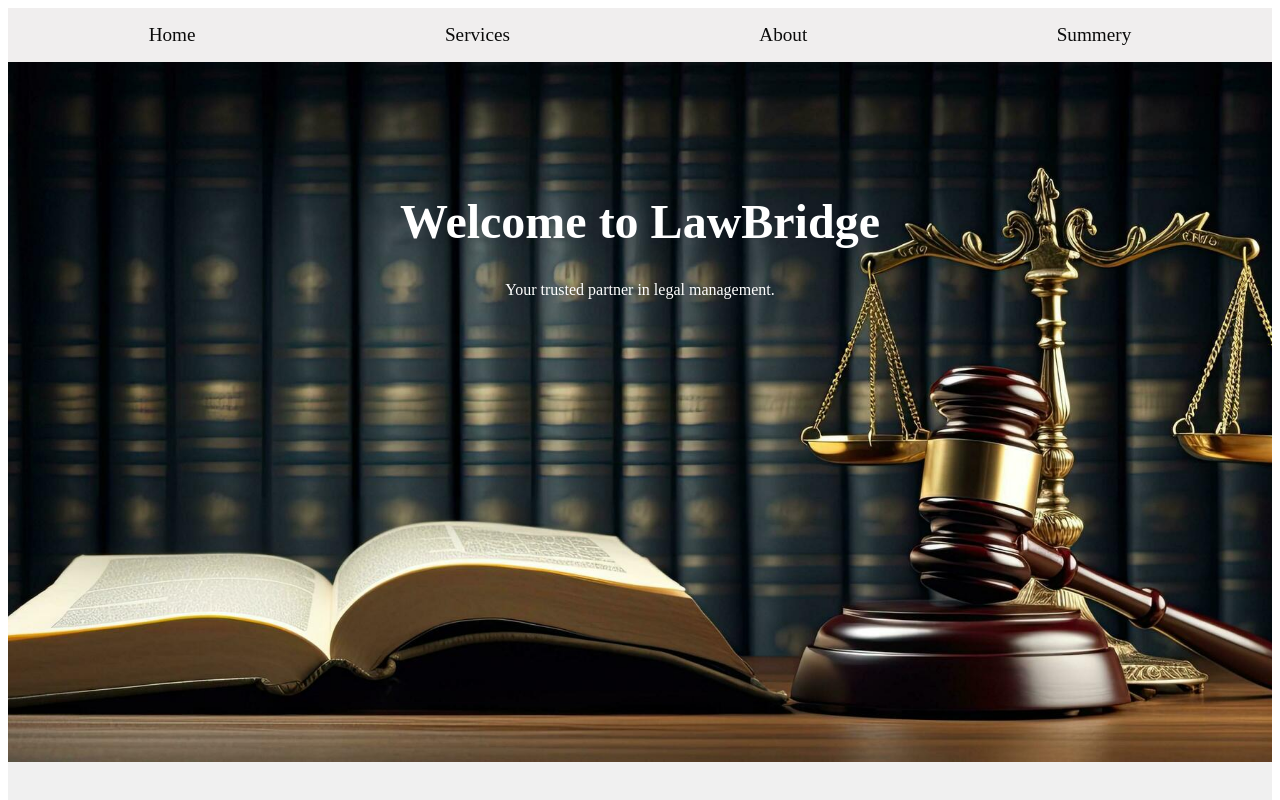
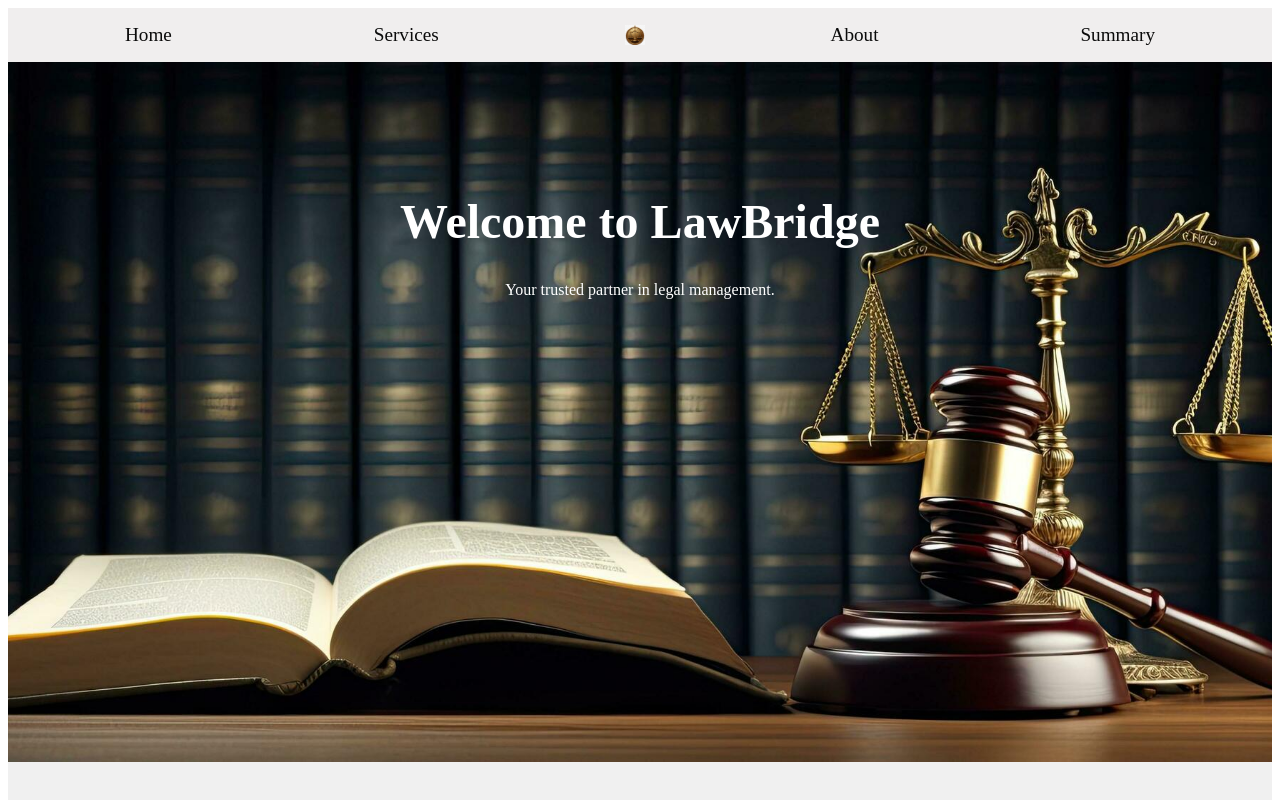
Before and after one commit to ThisaraAriyawansha/LawBridge, a React (Create React App) app: page / in a window 1280 px wide. Shown: the top 800 px of the page. Built offline with nearby package versions, Linux system fonts and the light colour scheme.

Commit message:
Add image

```diff
--- a/src/components/Navbar.css
+++ b/src/components/Navbar.css
@@ -28,3 +28,12 @@ nav {
   background-color: #555;
   border-radius: 4px;
 }
+
+.navbar-center-item {
+  display: flex;
+  align-items: center;
+}
+
+.navbar-logo {
+  max-width: 20px; /* Adjust image size as needed */
+}
--- a/src/components/Navbar.js
+++ b/src/components/Navbar.js
@@ -1,7 +1,7 @@
-// Navbar.js
 import React from 'react';
 import { Link } from 'react-router-dom'; // If using React Router
 import './Navbar.css'; // Import your CSS file for navbar styles
+import logoImage from './images/3.jpg'; // Import the logo image
 
 const Navbar = () => {
     return (
@@ -10,11 +10,14 @@ const Navbar = () => {
                 <ul className="navbar-menu">
                     <li><Link to="/">Home</Link></li>
                     <li><Link to="/services">Services</Link></li>
+                    <li className="navbar-center-item">
+                        <img src={logoImage} alt="Logo" className="navbar-logo" />
+                    </li>
                     <li><Link to="/about">About</Link></li>
-                    <li><Link to="/pie-chart">Summery</Link></li>
-
+                    <li><Link to="/pie-chart">Summary</Link></li>
 
                     {/* Add more links as needed */}
+
                 </ul>
             </div>
         </nav>
```
Also changed, not shown: src/components/images/3.jpg (added). Lines whose indentation alone changed are shown as unchanged.
